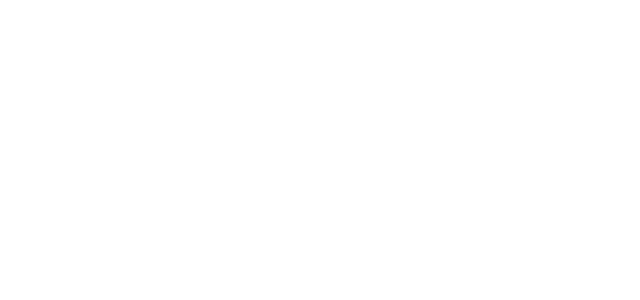
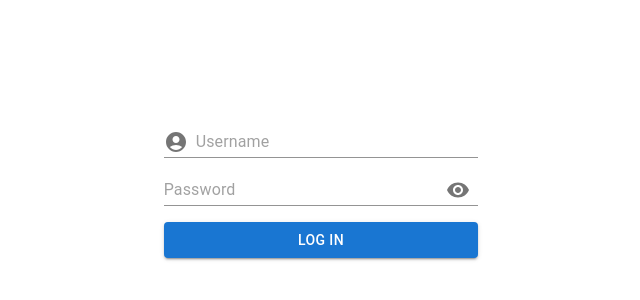
Before and after one commit to hikmet-cakir/hikmetcakir, a React (Create React App) app in the folder frontend/: page /management-auth in a window 1280 px wide. Shown: the part 128-428 px from the top of the page, without its empty margins (319-959 px from the left). Built offline with nearby package versions, Linux system fonts and the light colour scheme.

Commit message:
Added ManagementAuth Page in FE side

```diff
--- a/frontend/package.json
+++ b/frontend/package.json
@@ -5,6 +5,7 @@
   "dependencies": {
     "@emotion/react": "^11.9.0",
     "@emotion/styled": "^11.8.1",
+    "@mui/icons-material": "^5.8.0",
     "@mui/material": "^5.6.4",
     "@testing-library/jest-dom": "^5.16.4",
     "@testing-library/react": "^13.2.0",
--- a/frontend/src/App.js
+++ b/frontend/src/App.js
@@ -4,6 +4,7 @@
 import JavaSE from './components/JavaSE';
 import Spring from './components/Spring';
 import Essay from './components/Essay';
+import ManagementAuth from './components/management/ManagementAuth';
 
 function App() {
   return (
@@ -13,6 +14,8 @@
         <Route path="/javase" component={JavaSE} />
         <Route path="/spring" component={Spring} />
         <Route path="/essay/:essayId" component={Essay} />
+
+        <Route path="/management-auth" component={ManagementAuth} />
     </div>
   );
 }
--- /dev/null
+++ b/frontend/src/components/management/ManagementAuth.js
@@ -0,0 +1,98 @@
+import * as React from 'react';
+import Box from '@mui/material/Box';
+import IconButton from '@mui/material/IconButton';
+import Input from '@mui/material/Input';
+import InputAdornment from '@mui/material/InputAdornment';
+import FormControl from '@mui/material/FormControl';
+import Visibility from '@mui/icons-material/Visibility';
+import VisibilityOff from '@mui/icons-material/VisibilityOff';
+import CssBaseline from '@mui/material/CssBaseline';
+import Container from '@mui/material/Container';
+import AccountCircle from '@mui/icons-material/AccountCircle';
+import Button from '@mui/material/Button';
+import Grid from '@mui/material/Grid';
+
+function ManagementAuth() {
+    const [values, setValues] = React.useState({
+        amount: '',
+        password: '',
+        weight: '',
+        weightRange: '',
+        showPassword: false,
+      });
+
+    const handleChange = (prop) => (event) => {
+        setValues({ ...values, [prop]: event.target.value });
+    };
+
+    const handleClickShowPassword = () => {
+        setValues({
+            ...values,
+        showPassword: !values.showPassword,
+        });
+    };
+
+    const handleMouseDownPassword = (event) => {
+        event.preventDefault();
+    };
+
+    function hasAuthority() {
+        console.log(document.getElementById('standard-adornment-password').value);
+        console.log(document.getElementById('input-with-icon-adornment').value)
+    }
+
+    return (
+        <React.Fragment>
+        <CssBaseline />
+            <Container maxWidth="sm">
+                <Grid
+                    container
+                    spacing={0}
+                    direction="column"
+                    alignItems="center"
+                    justifyContent="center"
+                    style={{ minHeight: '80vh' }}
+                    >
+                    <FormControl sx={{ m: 1, width: '35ch' }} variant="standard">
+                        <Input
+                            id="input-with-icon-adornment"
+                            placeholder='Username'
+                            startAdornment={
+                            <InputAdornment position="start">
+                                <AccountCircle />
+                            </InputAdornment>
+                            }
+                        />
+                    </FormControl>
+                    <FormControl sx={{ m: 1, width: '35ch' }} variant="standard">
+                        <Input
+                            id="standard-adornment-password"
+                            placeholder='Password'
+                            type={values.showPassword ? 'text' : 'password'}
+                            value={values.password}
+                            onChange={handleChange('password')}
+                            endAdornment={
+                                <InputAdornment position="end">
+                                    <IconButton
+                                        aria-label="toggle password visibility"
+                                        onClick={handleClickShowPassword}
+                                        onMouseDown={handleMouseDownPassword}
+                                    >
+                                    {values.showPassword ? <VisibilityOff /> : <Visibility />}
+                                    </IconButton>
+                                </InputAdornment>
+                            }
+                        />
+                    </FormControl>
+                    <FormControl sx={{ m: 1, width: '35ch' }} variant="standard">
+                        <Button variant="contained" size="medium" onClick={() => { hasAuthority() }}>
+                            Log In
+                        </Button>
+                    </FormControl>
+                </Grid>
+            </Container>
+        </React.Fragment>
+      );
+}
+
+export default ManagementAuth;
```
Also changed, not shown: 1 other file (tests, documents, lock files or other folders).
